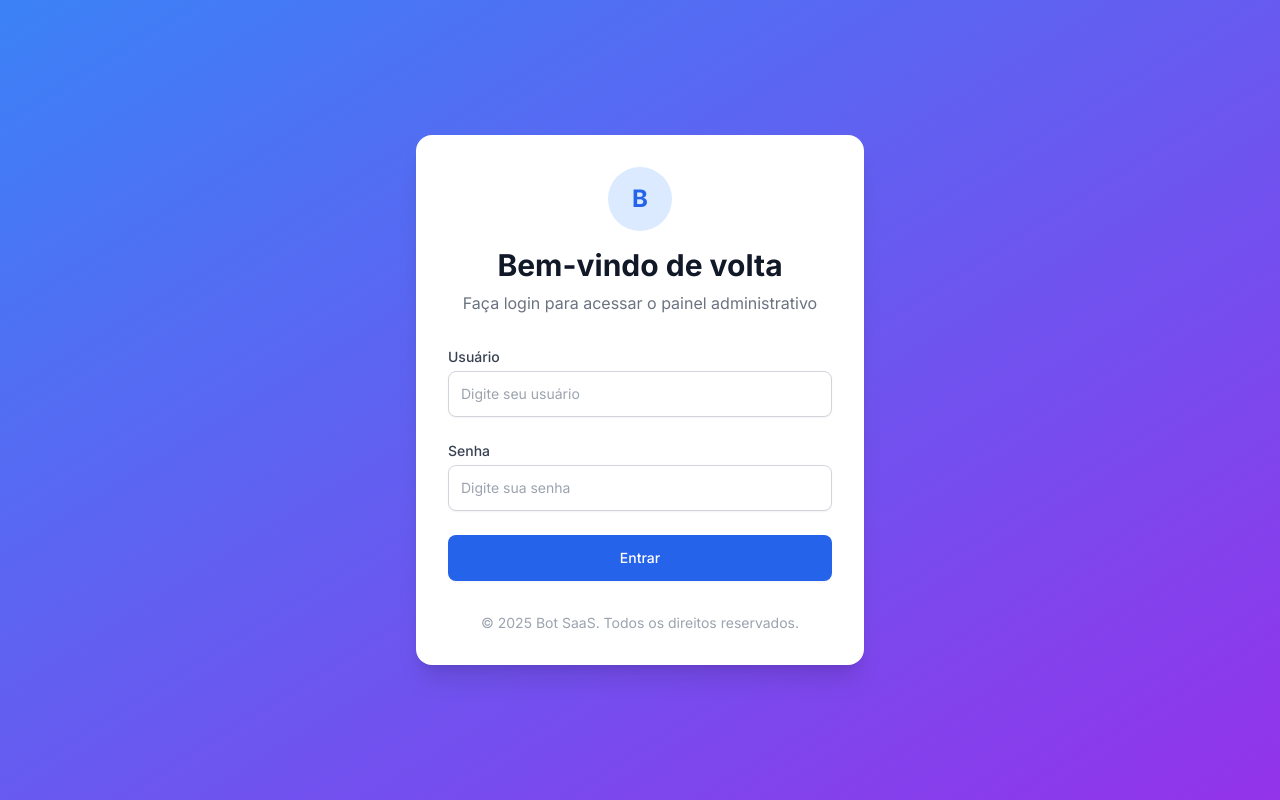
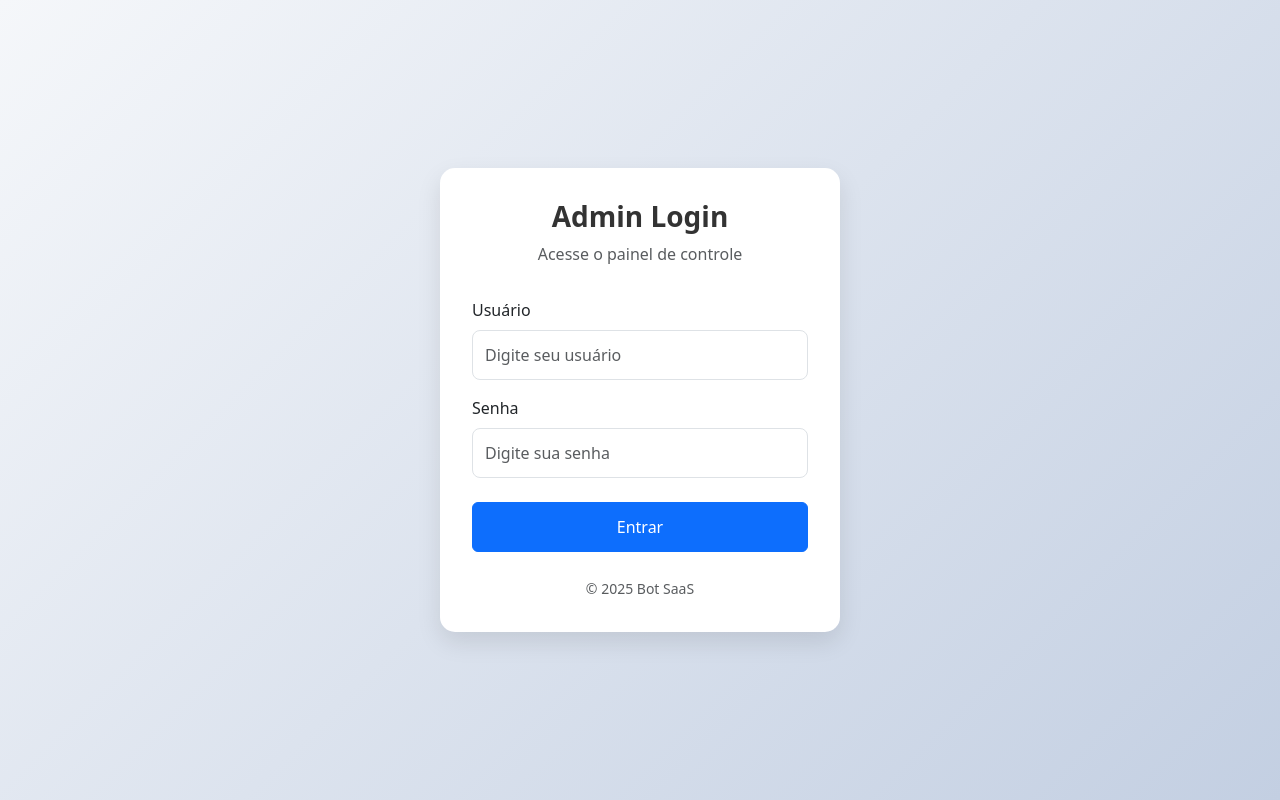
Before and after one commit to saradamulher001-hash/bot-ml-sena, a Flask app: page /login in a window 1280 px wide. Run offline with Flask 3, Linux system fonts and the light colour scheme; some libraries are stand-ins or nearby versions.

Commit message:
Fix erro flask admin template

```diff
--- a/app.py
+++ b/app.py
@@ -18,7 +18,7 @@ app = Flask(__name__)
 app.config['SECRET_KEY'] = os.getenv('SECRET_KEY', 'sua_chave_secreta_super_segura') # Necessário para sessões
 app.config['SQLALCHEMY_DATABASE_URI'] = os.getenv('DATABASE_URL')
 app.config['SQLALCHEMY_TRACK_MODIFICATIONS'] = False
-app.config['FLASK_ADMIN_SWATCH'] = 'flatly' # Tema Moderno
+app.config['FLASK_ADMIN_SWATCH'] = 'cerulean' # Tema Moderno
 
 # Inicializar Extensões
 db = SQLAlchemy(app)
@@ -74,7 +74,7 @@ class UserModelView(ModelView):
         return redirect(url_for('login'))
 
 # Inicialização do Admin com Bootstrap 4 e Template Customizado (via pasta templates/admin/master.html)
-admin = Admin(app, name='Bot SaaS Admin', template_mode='bootstrap4', index_view=MyAdminIndexView())
+admin = Admin(app, name='Bot SaaS Admin', index_view=MyAdminIndexView())
 admin.add_view(UserModelView(User, db.session))
 
 # --- Banco de Dados (Migração e Init) ---
--- a/templates/login.html
+++ b/templates/login.html
@@ -5,71 +5,90 @@
     <meta charset="UTF-8">
     <meta name="viewport" content="width=device-width, initial-scale=1.0">
     <title>Login - Bot SaaS</title>
-    <script src="https://cdn.tailwindcss.com"></script>
-    <link href="https://fonts.googleapis.com/css2?family=Inter:wght@400;500;600;700&display=swap" rel="stylesheet">
+    <!-- Bootstrap 5 CDN -->
+    <link href="https://cdn.jsdelivr.net/npm/bootstrap@5.3.0/dist/css/bootstrap.min.css" rel="stylesheet">
     <style>
         body {
-            font-family: 'Inter', sans-serif;
+            background: linear-gradient(135deg, #f5f7fa 0%, #c3cfe2 100%);
+            height: 100vh;
+            display: flex;
+            align-items: center;
+            justify-content: center;
+        }
+
+        .login-card {
+            background: white;
+            padding: 2rem;
+            border-radius: 15px;
+            box-shadow: 0 10px 25px rgba(0, 0, 0, 0.1);
+            width: 100%;
+            max-width: 400px;
+        }
+
+        .login-header {
+            text-align: center;
+            margin-bottom: 2rem;
+        }
+
+        .login-header h3 {
+            color: #333;
+            font-weight: 600;
+        }
+
+        .btn-primary {
+            width: 100%;
+            padding: 0.75rem;
+            font-weight: 500;
+        }
+
+        .form-control {
+            padding: 0.75rem;
+            border-radius: 8px;
         }
     </style>
 </head>
 
-<body class="bg-gradient-to-br from-blue-500 to-purple-600 min-h-screen flex items-center justify-center p-4">
+<body>
 
-    <div class="bg-white rounded-2xl shadow-xl w-full max-w-md p-8 space-y-8">
-        <!-- Logo Placeholder -->
-        <div class="text-center">
-            <div
-                class="bg-blue-100 text-blue-600 rounded-full w-16 h-16 flex items-center justify-center mx-auto mb-4 text-2xl font-bold">
-                B
-            </div>
-            <h2 class="text-3xl font-bold text-gray-900">Bem-vindo de volta</h2>
-            <p class="text-gray-500 mt-2">Faça login para acessar o painel administrativo</p>
+    <div class="login-card">
+        <div class="login-header">
+            <h3>Admin Login</h3>
+            <p class="text-muted">Acesse o painel de controle</p>
         </div>
 
         <!-- Flash Messages -->
         {% with messages = get_flashed_messages() %}
         {% if messages %}
-        <div class="bg-red-100 border border-red-400 text-red-700 px-4 py-3 rounded relative" role="alert">
-            {% for message in messages %}
-            <span class="block sm:inline">{{ message }}</span>
-            {% endfor %}
+        {% for message in messages %}
+        <div class="alert alert-danger alert-dismissible fade show" role="alert">
+            {{ message }}
+            <button type="button" class="btn-close" data-bs-dismiss="alert" aria-label="Close"></button>
         </div>
+        {% endfor %}
         {% endif %}
         {% endwith %}
 
-        <form class="space-y-6" method="POST">
-            <div>
-                <label for="username" class="block text-sm font-medium text-gray-700">Usuário</label>
-                <div class="mt-1">
-                    <input id="username" name="username" type="text" required
-                        class="appearance-none block w-full px-3 py-3 border border-gray-300 rounded-lg shadow-sm placeholder-gray-400 focus:outline-none focus:ring-blue-500 focus:border-blue-500 sm:text-sm transition duration-200"
-                        placeholder="Digite seu usuário">
-                </div>
+        <form method="POST">
+            <div class="mb-3">
+                <label for="username" class="form-label">Usuário</label>
+                <input type="text" class="form-control" id="username" name="username" placeholder="Digite seu usuário"
+                    required>
             </div>
-
-            <div>
-                <label for="password" class="block text-sm font-medium text-gray-700">Senha</label>
-                <div class="mt-1">
-                    <input id="password" name="password" type="password" required
-                        class="appearance-none block w-full px-3 py-3 border border-gray-300 rounded-lg shadow-sm placeholder-gray-400 focus:outline-none focus:ring-blue-500 focus:border-blue-500 sm:text-sm transition duration-200"
-                        placeholder="Digite sua senha">
-                </div>
+            <div class="mb-4">
+                <label for="password" class="form-label">Senha</label>
+                <input type="password" class="form-control" id="password" name="password" placeholder="Digite sua senha"
+                    required>
             </div>
-
-            <div>
-                <button type="submit"
-                    class="w-full flex justify-center py-3 px-4 border border-transparent rounded-lg shadow-sm text-sm font-medium text-white bg-blue-600 hover:bg-blue-700 focus:outline-none focus:ring-2 focus:ring-offset-2 focus:ring-blue-500 transition duration-200 transform hover:-translate-y-0.5">
-                    Entrar
-                </button>
-            </div>
+            <button type="submit" class="btn btn-primary">Entrar</button>
         </form>
 
-        <div class="text-center text-sm text-gray-400">
-            &copy; 2025 Bot SaaS. Todos os direitos reservados.
+        <div class="text-center mt-4">
+            <small class="text-muted">&copy; 2025 Bot SaaS</small>
         </div>
     </div>
 
+    <!-- Bootstrap JS Bundle -->
+    <script src="https://cdn.jsdelivr.net/npm/bootstrap@5.3.0/dist/js/bootstrap.bundle.min.js"></script>
 </body>
 
 </html>
```
